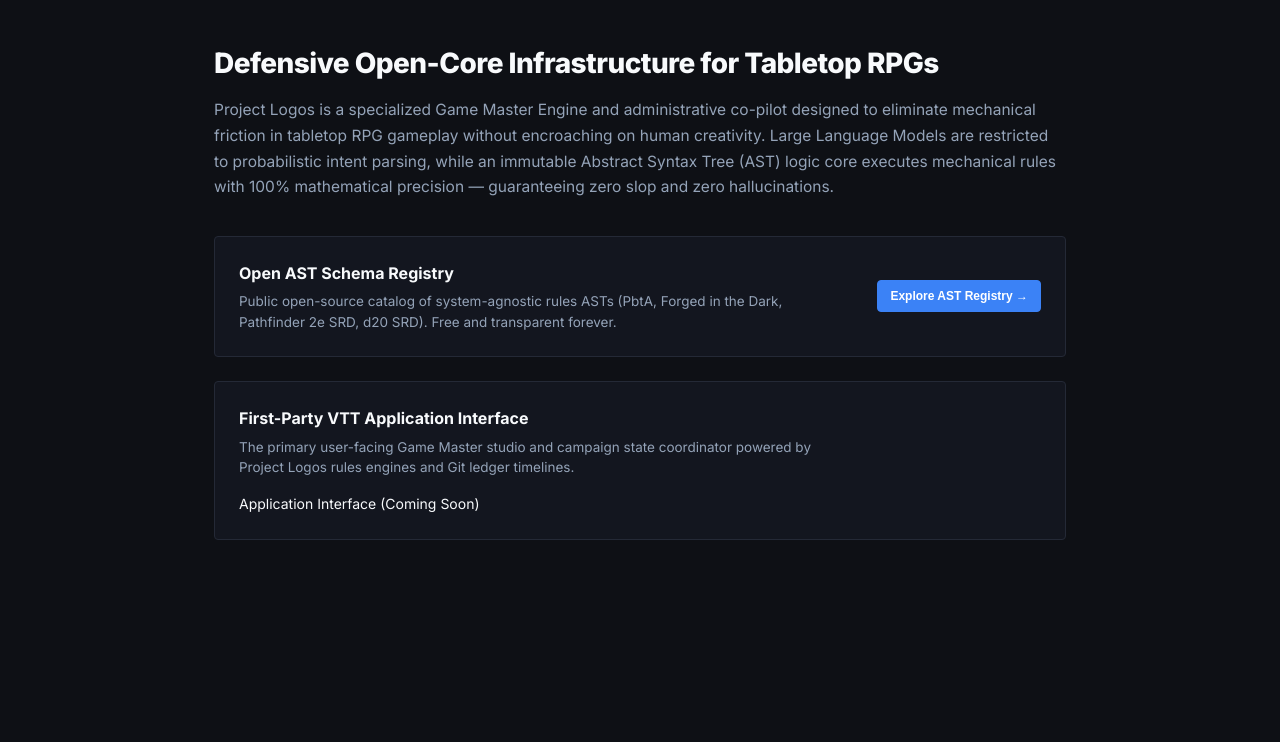
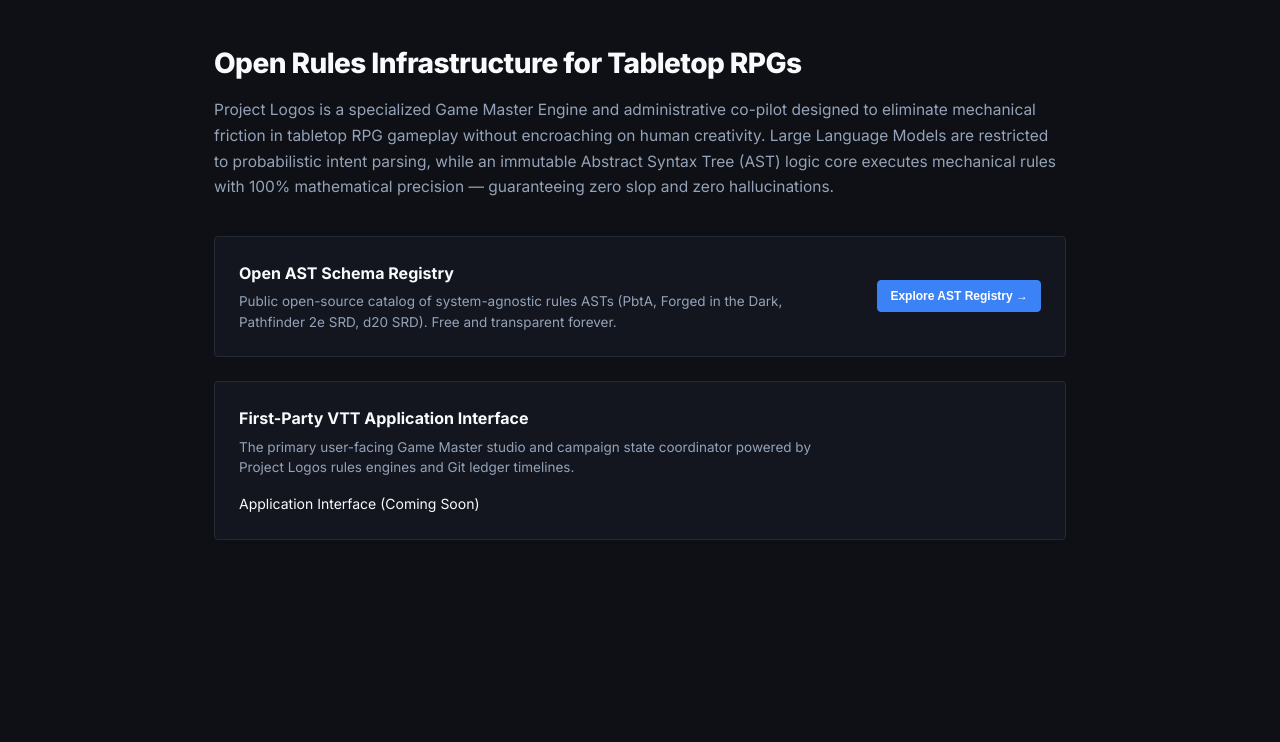
Before and after one commit to higherkey/logos-ast-schemas, a plain HTML site: page index.html in a window 1280 px wide. Shown: the part 58-800 px from the top of the page. Drawn offline with Linux system fonts and the light colour scheme.

Commit message:
docs: retitle registry hub for closed-source engine direction
Change the overview headline from Defensive Open-Core to Open Rules Infrastructure.
Add branch notes.

Co-Authored-By: Claude Opus 5.5 <noreply@anthropic.com>

```diff
--- a/index.html
+++ b/index.html
@@ -39,7 +39,7 @@
 
   <!-- PAGE 1: OVERVIEW -->
   <div id="page-overview" class="page-container">
-    <h1 class="page-title">Defensive Open-Core Infrastructure for Tabletop RPGs</h1>
+    <h1 class="page-title">Open Rules Infrastructure for Tabletop RPGs</h1>
     <p class="page-lead">
       Project Logos is a specialized Game Master Engine and administrative co-pilot designed to eliminate mechanical friction in tabletop RPG gameplay without encroaching on human creativity.
       Large Language Models are restricted to probabilistic intent parsing, while an immutable Abstract Syntax Tree (AST) logic core executes mechanical rules with 100% mathematical precision — guaranteeing zero slop and zero hallucinations.
```
Also changed, not shown: 1 other file.
